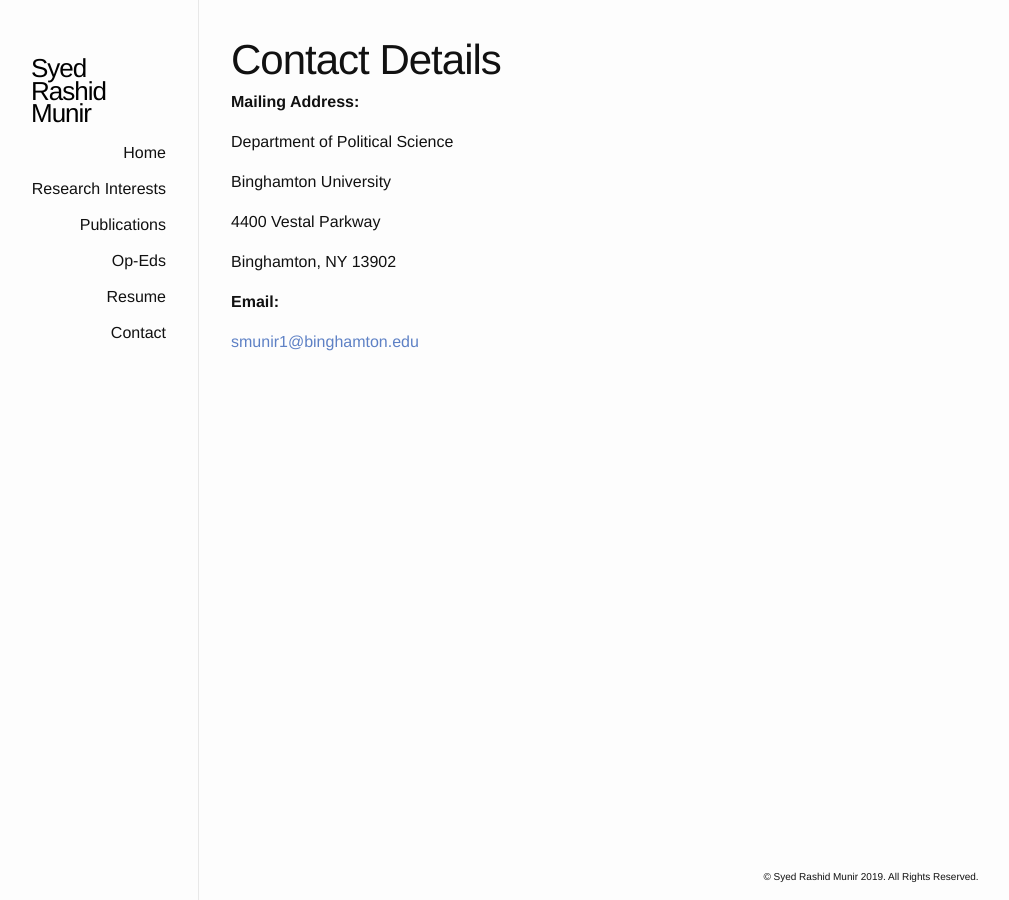
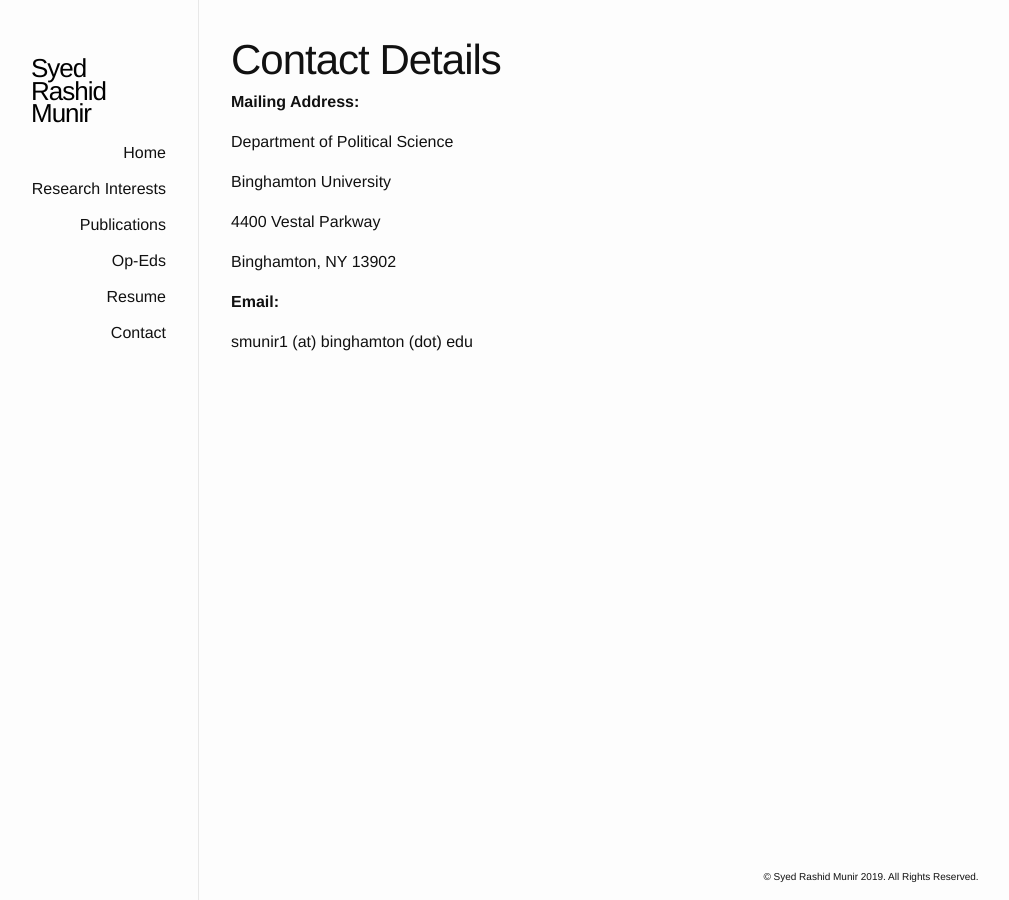
Before and after one commit to srmunir/srmunir.github.io, a Jekyll site: the page built from contact.md, in a window 1280 px wide. Shown: the whole page, without its empty margins (191-1200 px from the left). Built offline with Jekyll 4.4.1, drawn with Linux system fonts in a browser that asks for light colours.

Commit message:
update email address

```diff
--- a/contact.md
+++ b/contact.md
@@ -15,4 +15,4 @@ Binghamton, NY 13902
 
 **Email:**
 
-[smunir1@binghamton.edu](mailto:smunir1@binghamton.edu)
+smunir1 (at) binghamton (dot) edu
```
